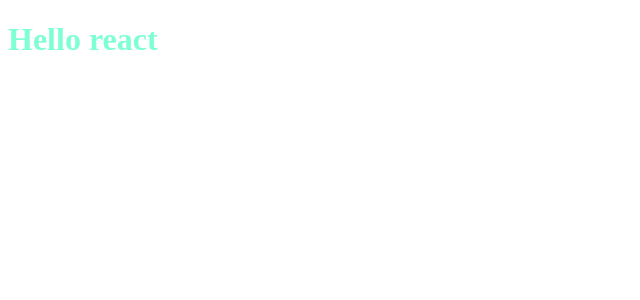
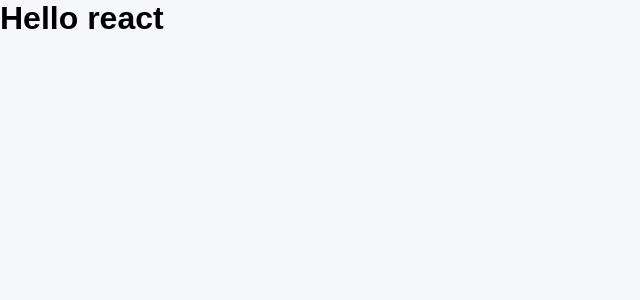
Before and after one commit to delarum/my-mat, a React (Vite) app: page / in a window 1280 px wide. Shown: the top 300 px of the page, without its empty margins (0-640 px from the left). Built offline with nearby package versions, Linux system fonts and the light colour scheme.

Commit message:
sytle the navbar section

```diff
--- a/src/index.css
+++ b/src/index.css
@@ -1,3 +1,31 @@
-.tail {
-  color: aquamarine;
+* {
+  margin: 0;
+  padding: 0;
+  box-sizing: border-box;
+  font-family: Arial, sans-serif;
 }
+
+body {
+  background-color: #f5f7fa;
+}
+
+/* Navbar */
+
+.navbar {
+  background: #1e293b;
+  color: white;
+  display: flex;
+  justify-content: space-between;
+  padding: 15px 40px;
+}
+
+.nav-links {
+  display: flex;
+  list-style: none;
+  gap: 25px;
+}
+
+.nav-links a {
+  color: white;
+  text-decoration: none;
+}
```
